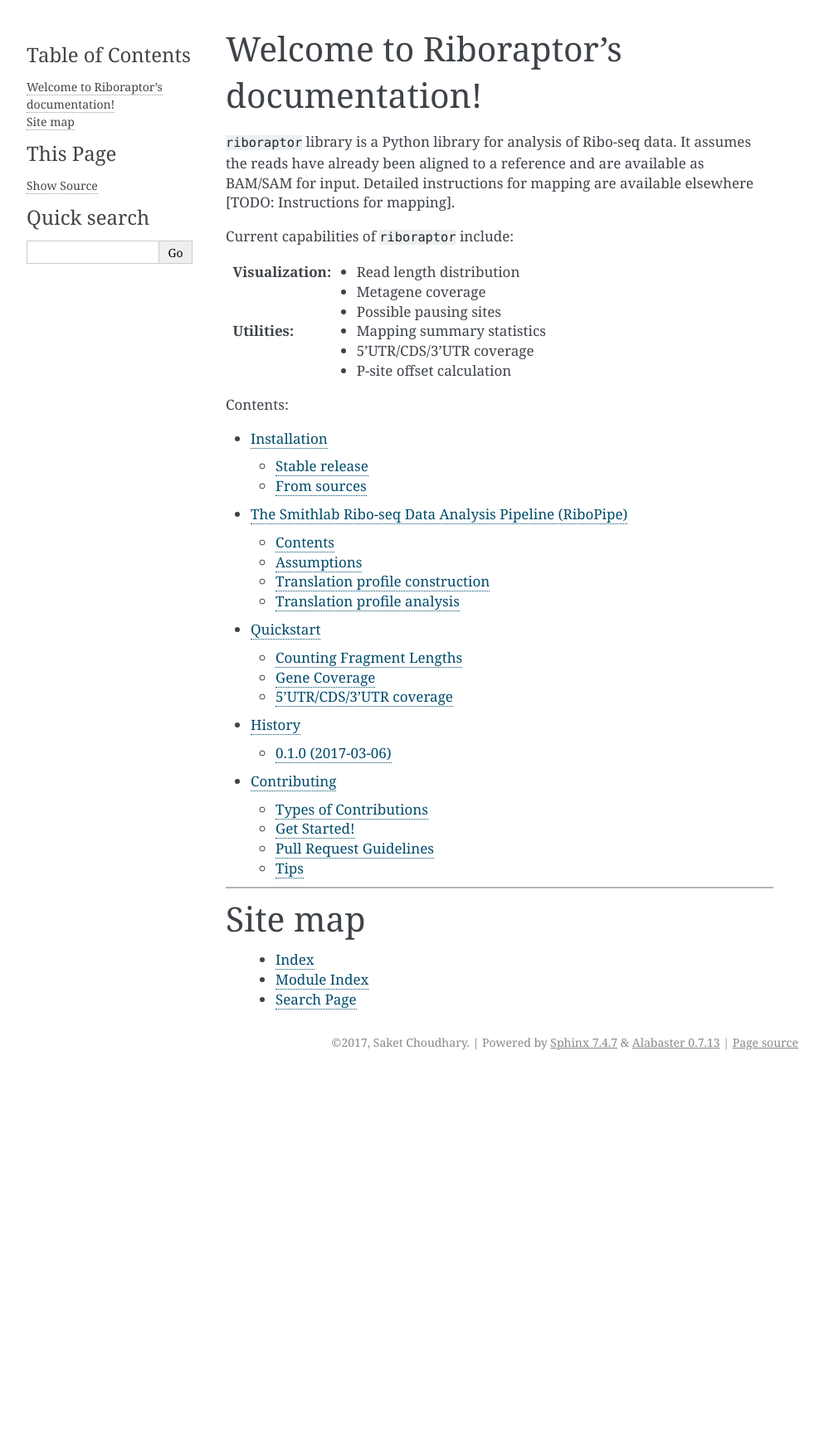
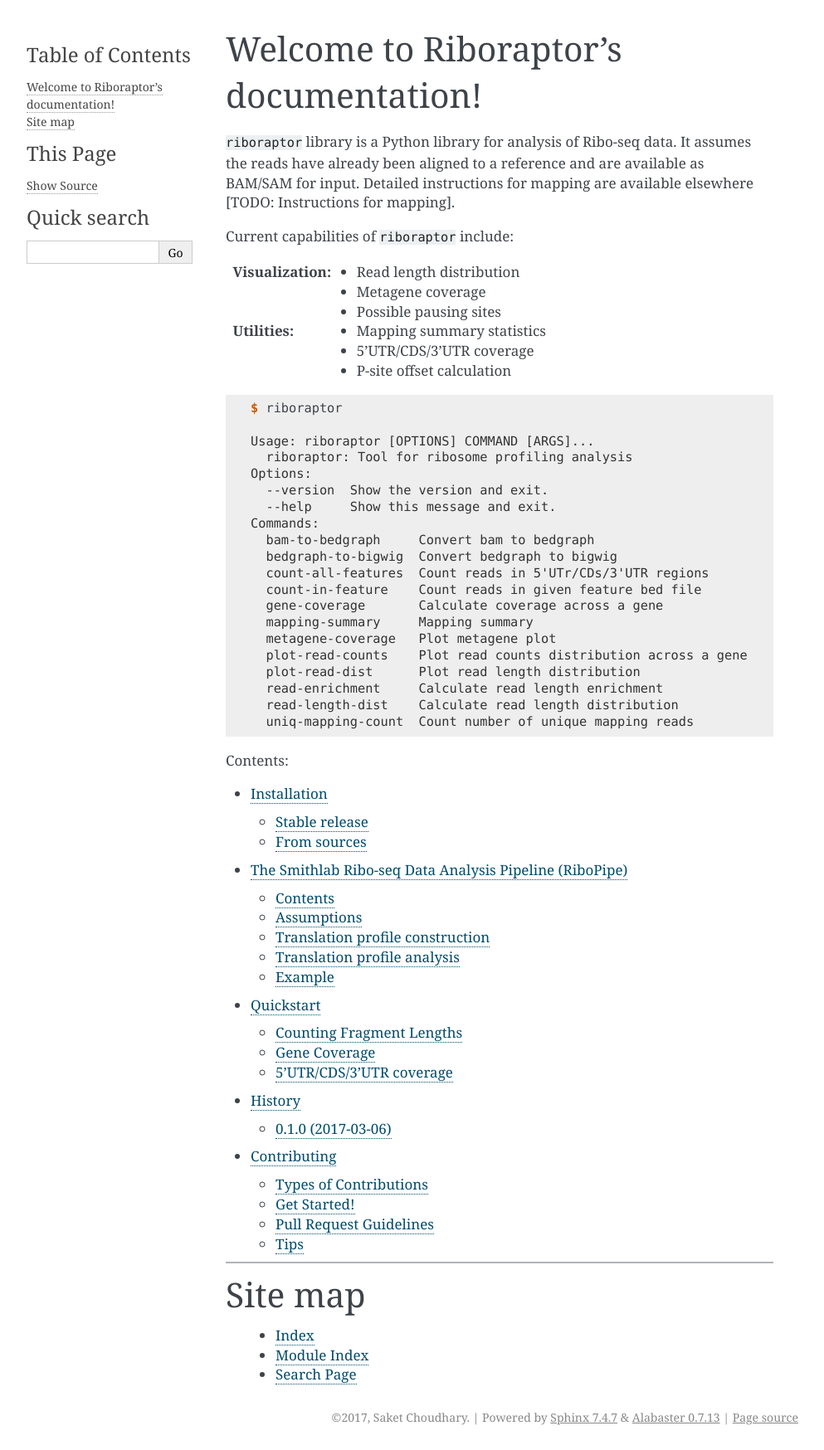
Before and after one commit to smithlabcode/ribotricer, a Sphinx documentation site: the page built from docs/index.rst, in a window 1280 px wide. Shown: the whole page at 83% size, without its empty margins (148-1141 px from the left). Built offline with Sphinx 7.4.7, drawn with Linux system fonts in a browser that asks for light colours; pages that are not in the unit, such as notebooks, are missing from menus; before the commit the page ends 1296 px from its top, so only the background shows below that.

Commit message:
Add ascii plotter, update docs, examples

```diff
--- a/docs/index.rst
+++ b/docs/index.rst
@@ -16,6 +16,30 @@
     - Mapping summary statistics
     - 5'UTR/CDS/3'UTR coverage
     - P-site offset calculation
+
+.. code-block:: console
+
+    $ riboraptor
+
+    Usage: riboraptor [OPTIONS] COMMAND [ARGS]...
+      riboraptor: Tool for ribosome profiling analysis
+    Options:
+      --version  Show the version and exit.
+      --help     Show this message and exit.
+    Commands:
+      bam-to-bedgraph     Convert bam to bedgraph
+      bedgraph-to-bigwig  Convert bedgraph to bigwig
+      count-all-features  Count reads in 5'UTr/CDs/3'UTR regions
+      count-in-feature    Count reads in given feature bed file
+      gene-coverage       Calculate coverage across a gene
+      mapping-summary     Mapping summary
+      metagene-coverage   Plot metagene plot
+      plot-read-counts    Plot read counts distribution across a gene
+      plot-read-dist      Plot read length distribution
+      read-enrichment     Calculate read length enrichment
+      read-length-dist    Calculate read length distribution
+      uniq-mapping-count  Count number of unique mapping reads
+
 
 Contents:
 
--- a/requirements.txt
+++ b/requirements.txt
@@ -14,3 +14,4 @@
 six>=1.11.0
 Click>=6.0
 click-help-colors>=0.4
+gnuplotlib>=0.18
```
Also changed, not shown: docs/cmd-manual.rst (+156 -55 lines), 2 other files.
